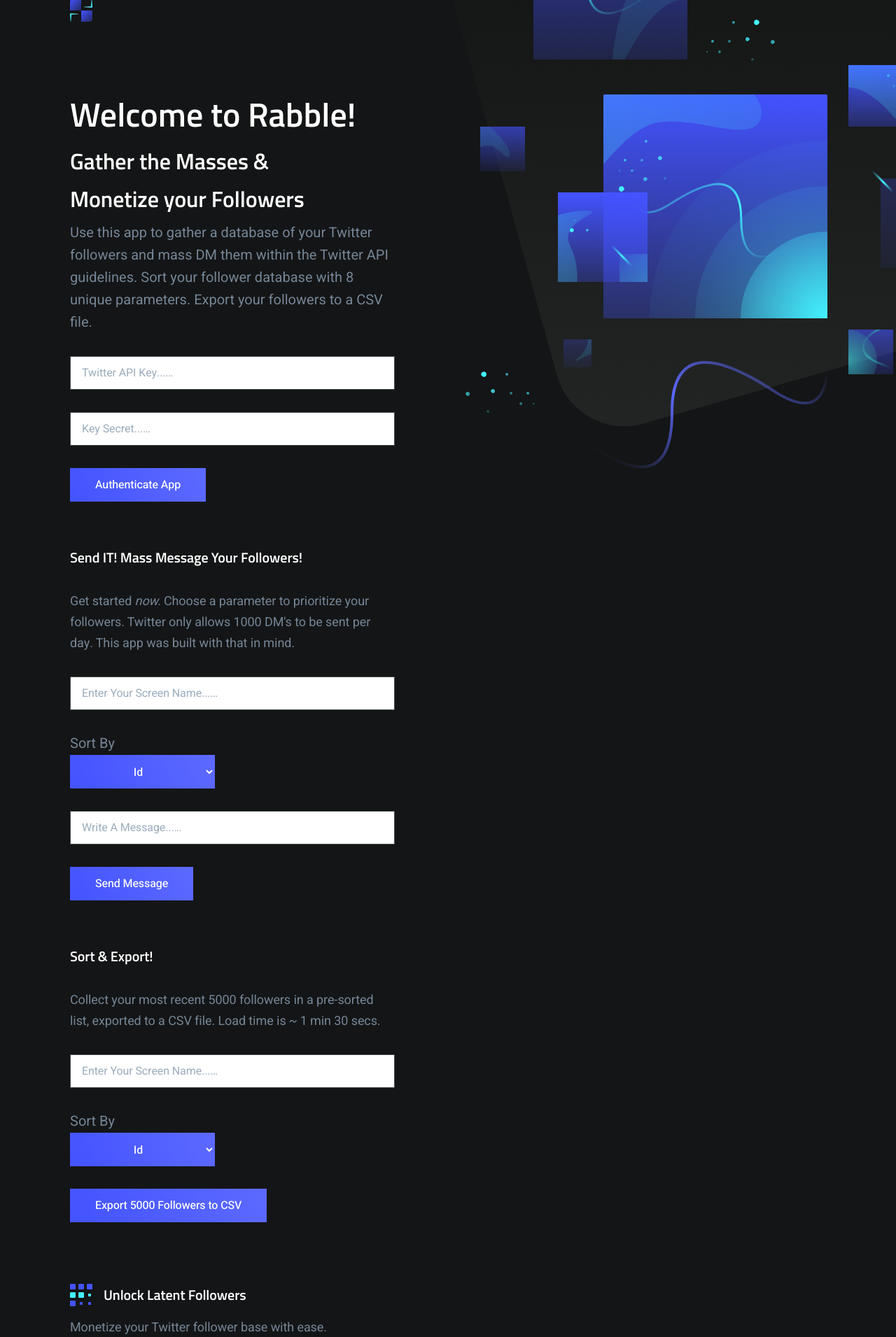
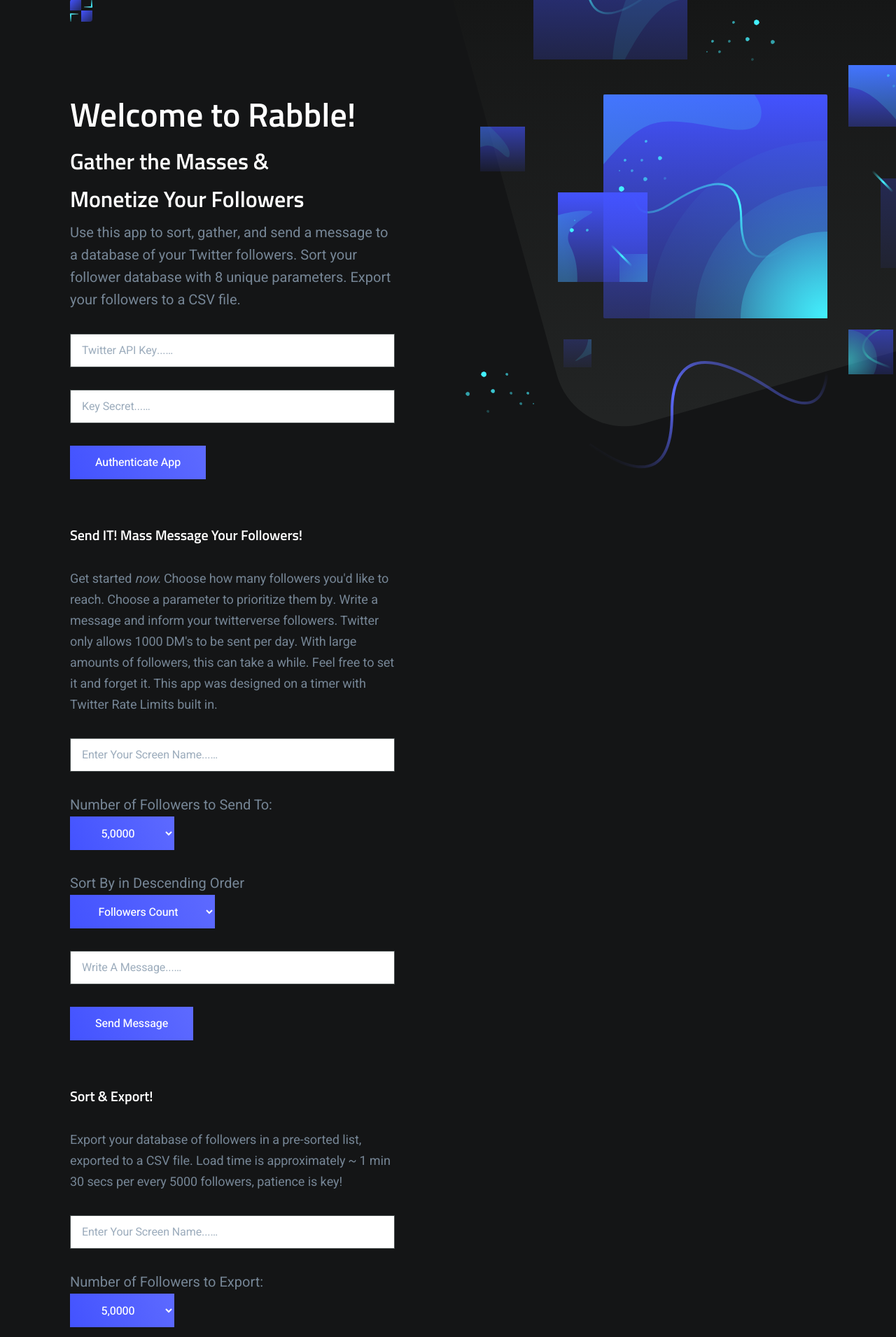
Before and after one commit to npgeorge/twitter-bounty, a Flask app: template app/templates/index.html in a window 1280 px wide. Shown: the part 25-1936 px from the top of the page at 70% size. Run offline with Flask 2, Linux system fonts and the light colour scheme; the template is opened without the code that fills it, so the values that code supplies are empty.

Commit message:
added number of followers selection, updated pics

```diff
--- a/app/templates/index.html
+++ b/app/templates/index.html
@@ -55,9 +55,9 @@
 						<div class="hero-copy">
 							<h1 class="hero-title mt-0 is-revealing">Welcome to Rabble!</h1>
 							<h3 class="hero-title mt-0 is-revealing">Gather the Masses &</h3>
-							<h3 class="hero-title mt-0 is-revealing">Monetize your Followers</h3>
+							<h3 class="hero-title mt-0 is-revealing">Monetize Your Followers</h3>
 	                        <p class="hero-paragraph is-revealing">
-								Use this app to gather a database of your Twitter followers and mass DM them within the Twitter API guidelines.
+								Use this app to sort, gather, and send a message to a database of your Twitter followers.
 								Sort your follower database with 8 unique parameters. Export your followers to a CSV file.
 							</p>
 							<div class="hero-form field field-grouped is-revealing">
@@ -81,8 +81,10 @@
 							<br/>
 							<h4 class="feature-title m-0">Send IT! Mass Message Your Followers!</h4><br/>
 							<p class="text-sm mb-0">
-								Get started <i>now.</i> Choose a parameter to prioritize your followers.
-								Twitter only allows 1000 DM's to be sent per day. This app was built with that in mind.
+								Get started <i>now.</i> Choose how many followers you'd like to reach. Choose a parameter to prioritize them by.
+								Write a message and inform your twitterverse followers. Twitter only allows 1000 DM's to be sent per day.
+								With large amounts of followers, this can take a while. Feel free to set it and forget it.
+								This app was designed on a timer with Twitter Rate Limits built in.
 							</p>
 							<br/>
 							<!--Form action for sending first 5000 messages -->
@@ -95,16 +97,34 @@
 							<br/>
 							<div class="hero-form field field-grouped is-revealing">
 	                            <div class="control control-expanded">
-									<label>Sort By</label><br/>
+									<label>Number of Followers to Send To:</label><br/>
+									<select class="button button-primary button-block" name="pages" value="# of Followers...&hellip;">
+										<option value="1">5,0000</option>
+										<option value="2">10,000</option>
+										<option value="3">15,000</option>
+										<option value="4">20,000</option>
+										<option value="6">30,000</option>
+										<option value="10">50,000</option>
+										<option value="20">100,000</option>
+										<option value="40">200,000</option>
+										<option value="100">500,000</option>
+										<option value="">All</option>
+									</select>
+								</div>
+							</div>
+							<br/>
+							<div class="hero-form field field-grouped is-revealing">
+	                            <div class="control control-expanded">
+									<label>Sort By in Descending Order</label><br/>
 									<select class="button button-primary button-block" name="5000_message_sort" value="Sort By...&hellip;">
-										<option value="id">Id</option>
+										<option value="followers_count">Followers Count</option>
+										<option value="friends_count">Friends Count</option>
+										<option value="statuses_count">Statuses Count</option>
+										<option value="created_at">Created At</option>
+										<option value="verified">Verified</option>
 										<option value="screen_name">Screen Name</option>
 										<option value="name">Name</option>
-										<option value="followers_count">Followers Count</option>
-										<option value="created_at">Created At</option>
-										<option value="friends_count">Friends Count</option>
-										<option value="statuses_count">Statuses Count</option>
-										<option value="verified">Verified</option>
+										<option value="id">Id</option>
 									</select>
 								</div>
 							</div>
@@ -125,8 +145,8 @@
 
 							<h4 class="feature-title m-0">Sort & Export!</h4><br/>
 							<p class="text-sm mb-0">
-								Collect your most recent 5000 followers in a pre-sorted list, exported to a CSV file.
-								Load time is ~ 1 min 30 secs.
+								Export your database of followers in a pre-sorted list, exported to a CSV file.
+								Load time is approximately ~ 1 min 30 secs per every 5000 followers, patience is key!
 							</p>
 							<br/>
 							<!--Form action for sending first 5000 messages -->
@@ -139,23 +159,41 @@
 							<br/>
 							<div class="hero-form field field-grouped is-revealing">
 	                            <div class="control control-expanded">
+									<label>Number of Followers to Export:</label><br/>
+									<select class="button button-primary button-block" name="pages_followers" value="# of Followers...&hellip;">
+										<option value="1">5,0000</option>
+										<option value="2">10,000</option>
+										<option value="3">15,000</option>
+										<option value="4">20,000</option>
+										<option value="6">30,000</option>
+										<option value="10">50,000</option>
+										<option value="20">100,000</option>
+										<option value="40">200,000</option>
+										<option value="100">500,000</option>
+										<option value="">All</option>
+									</select>
+								</div>
+							</div>
+							<br/>
+							<div class="hero-form field field-grouped is-revealing">
+	                            <div class="control control-expanded">
 									<label>Sort By</label><br/>
 									<select class="button button-primary button-block" name="5000_csv_param" value="Sort By...&hellip;">
-										<option value="id">Id</option>
+										<option value="followers_count">Followers Count</option>
+										<option value="friends_count">Friends Count</option>
+										<option value="statuses_count">Statuses Count</option>
+										<option value="created_at">Created At</option>
+										<option value="verified">Verified</option>
 										<option value="screen_name">Screen Name</option>
 										<option value="name">Name</option>
-										<option value="followers_count">Followers Count</option>
-										<option value="created_at">Created At</option>
-										<option value="friends_count">Friends Count</option>
-										<option value="statuses_count">Statuses Count</option>
-										<option value="verified">Verified</option>
+										<option value="id">Id</option>
 									</select>
 								</div>
 							</div>
 							<br/>
 							<div class="hero-form field field-grouped is-revealing">
 	                            <div class="control">
-	                                <button class="button button-primary button-block" href="#">Export 5000 Followers to CSV</button>
+	                                <button class="button button-primary button-block" href="#">Export Followers to CSV</button>
 	                            </div>
 							</div>
 						</form>
```
Also changed, not shown: app/routes.py (+13 -5 lines), README.md, images_github/get_df_of_followers.png (deleted), images_github/homepage1.png (deleted), images_github/homepage2.png (deleted), images_github/landing_1.png (added), images_github/landing_2_dm.png (added), images_github/landing_3_se.png (added), images_github/landing_4.png (added), images_github/rabble_landing.png (deleted), images_github/send_a_dm.png (deleted), images_github/send_it.png (deleted), images_github/sort_export.png (deleted).
